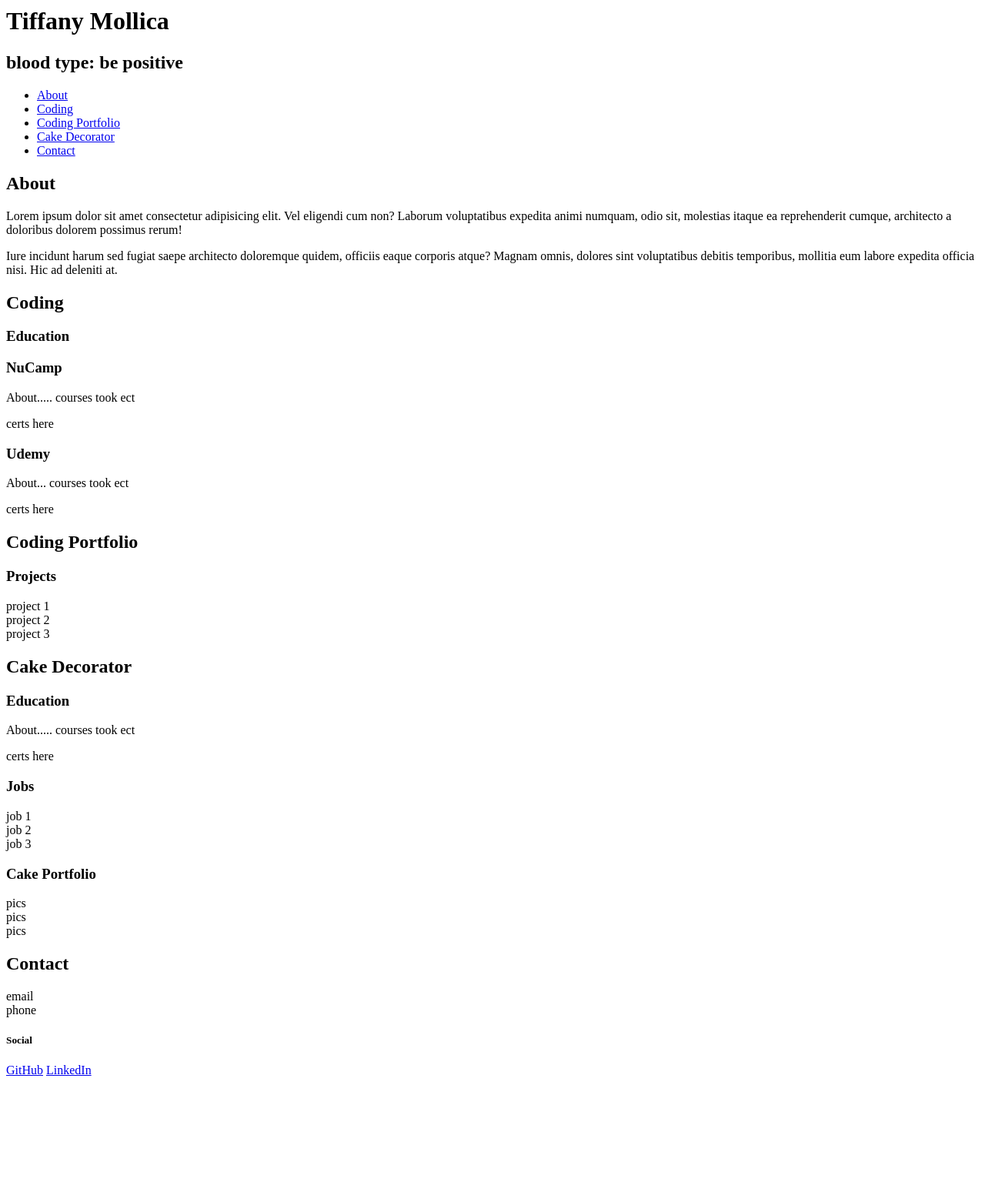
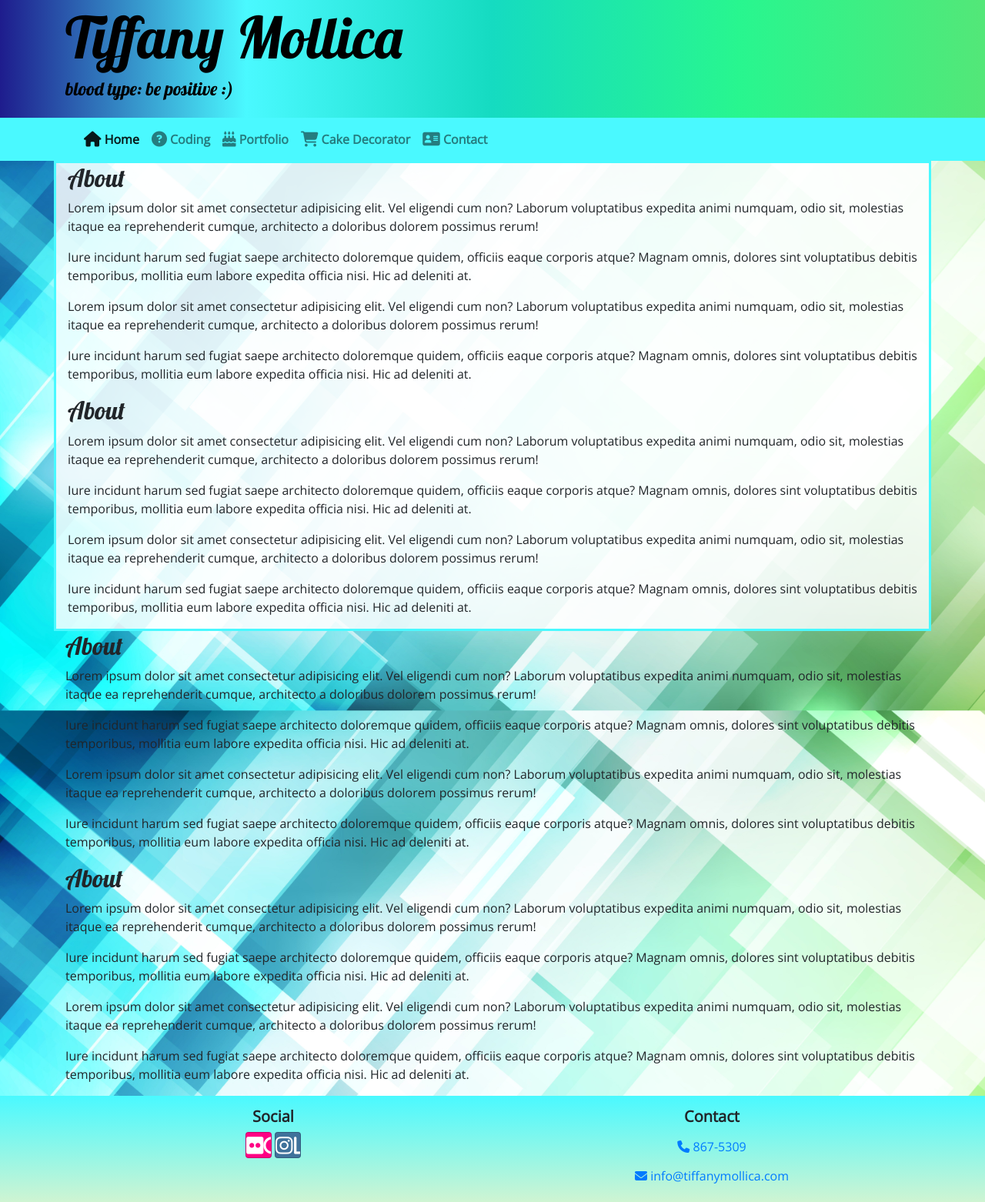
Before and after one commit to tiffany-m/Portfolio_Page, a website: page index.html in a window 1280 px wide. Shown: the part 12-1574 px from the top of the page at 77% size. Before the commit the page ends 1420 px from the top, so only its background shows below. Drawn offline with nearby package versions, Linux system fonts and the light colour scheme.

Commit message:
working on colors

```diff
--- a/index.html
+++ b/index.html
@@ -2,88 +2,112 @@
 <html lang="en">
 
 <head>
+    <!-- Required meta tags always come first -->
     <meta charset="utf-8" />
+    <meta name="viewport" content="width=device-width, initial-scale=1" />
+    <!-- build:css css/main.css -->
+    <link rel="stylesheet" href="node_modules/bootstrap/dist/css/bootstrap.min.css" />
+    <link rel="stylesheet" href="node_modules/font-awesome/css/font-awesome.min.css" />
+    <link rel="stylesheet" href="node_modules/bootstrap-social/bootstrap-social.css" />
+    <link rel="stylesheet" href="styles.css" />
+    <!-- endbuild -->
+    <link rel="stylesheet" href="https://fonts.googleapis.com/css?family=Lobster|Open+Sans" />
+    <!-- Title -->
     <title>Tiffany Mollica</title>
 </head>
 
 <body>
-
-    <header>
-        <div>
+<!-- Header -->
+    <header class="jumbotron jumbotron-fluid">
+        <div class="container">
+            <div class="row">
+                <div class="col">
                     <h1>Tiffany Mollica</h1>
-            <h2>blood type: be positive</h2>
+                    <h4>blood type: be positive :)</h4>
+                </div>
+            </div>
         </div>
     </header>
-
-    <div>
-        <ul>
-            <li><a href="#">About</a></li>
-            <li><a href="#">Coding</a></li>
-            <li><a href="#">Coding Portfolio</a></li>
-            <li><a href="#">Cake Decorator</a></li>
-            <li><a href="#">Contact</a></li>
+<!-- Nav Bar -->
+    <nav class="navbar navbar-expand-sm navbar-light sticky-top">
+        <div class="container">
+            <a class="navbar-brand" href="#"></a>
+            <button class="navbar-toggler" type="button" data-toggle="collapse" data-target="#bakeryNavbar">
+                <span class="navbar-toggler-icon"></span>
+            </button>
+            <div class="collapse navbar-collapse" id="bakeryNavbar">
+                <ul class="navbar-nav">
+                    <li class="nav-item active"><a class="nav-link" href="#"><i class="fa fa-home fa-lg"></i> Home</a></li>
+                    <li class="nav-item"><a class="nav-link" href=""><i class="fa fa-question-circle fa-lg"></i> Coding</a></li>
+                    <li class="nav-item"><a class="nav-link" href=""><i class="fa fa-birthday-cake fa-lg"></i> Portfolio</a></li>
+                    <li class="nav-item"><a class="nav-link" href=""><i class="fa fa-shopping-cart fa-lg"></i> Cake Decorator</a></li>
+                    <li class="nav-item"><a class="nav-link" href=""><i class="fa fa-address-card fa-lg"></i> Contact</a></li>
                 </ul>
             </div>
-
-    <div>
+        </div>
+    </nav>
+<!-- Home -->
+    <div class="container boxStyle">
+        <div class="row">
+            <div class="col">
                 <h2>About</h2>
                 <p>Lorem ipsum dolor sit amet consectetur adipisicing elit. Vel eligendi cum non? Laborum voluptatibus expedita animi numquam, odio sit, molestias itaque ea reprehenderit cumque, architecto a doloribus dolorem possimus rerum!</p>
                 <p>Iure incidunt harum sed fugiat saepe architecto doloremque quidem, officiis eaque corporis atque? Magnam omnis, dolores sint voluptatibus debitis temporibus, mollitia eum labore expedita officia nisi. Hic ad deleniti at.</p>
-    </div>
-
-    <div>
-        <h2>Coding</h2>
-        <h3>Education</h3>
-          <div>
-            <h3>NuCamp</h3>
-              <p>About..... courses took ect</p>
-              <div>certs here</div>
-          </div>
-          <div>
-            <h3>Udemy</h3>
-              <p>About... courses took ect</p>
-              <div>certs here</div>
+                <p>Lorem ipsum dolor sit amet consectetur adipisicing elit. Vel eligendi cum non? Laborum voluptatibus expedita animi numquam, odio sit, molestias itaque ea reprehenderit cumque, architecto a doloribus dolorem possimus rerum!</p>
+                <p>Iure incidunt harum sed fugiat saepe architecto doloremque quidem, officiis eaque corporis atque? Magnam omnis, dolores sint voluptatibus debitis temporibus, mollitia eum labore expedita officia nisi. Hic ad deleniti at.</p>
             </div>
         </div>
-
-    <div>
-        <h2>Coding Portfolio</h2>
-          <h3>Projects</h3>
-          <div>project 1</div>
-          <div>project 2</div>
-          <div>project 3</div>
+        <div class="row">
+            <div class="col">
+                <h2>About</h2>
+                <p>Lorem ipsum dolor sit amet consectetur adipisicing elit. Vel eligendi cum non? Laborum voluptatibus expedita animi numquam, odio sit, molestias itaque ea reprehenderit cumque, architecto a doloribus dolorem possimus rerum!</p>
+                <p>Iure incidunt harum sed fugiat saepe architecto doloremque quidem, officiis eaque corporis atque? Magnam omnis, dolores sint voluptatibus debitis temporibus, mollitia eum labore expedita officia nisi. Hic ad deleniti at.</p>
+                <p>Lorem ipsum dolor sit amet consectetur adipisicing elit. Vel eligendi cum non? Laborum voluptatibus expedita animi numquam, odio sit, molestias itaque ea reprehenderit cumque, architecto a doloribus dolorem possimus rerum!</p>
+                <p>Iure incidunt harum sed fugiat saepe architecto doloremque quidem, officiis eaque corporis atque? Magnam omnis, dolores sint voluptatibus debitis temporibus, mollitia eum labore expedita officia nisi. Hic ad deleniti at.</p>
             </div>
-
-    <div>
-        <h2>Cake Decorator</h2>
-          <h3>Education</h3>
-            <p>About..... courses took ect</p>
-            <div>certs here</div>
-          <h3>Jobs</h3>
-            <div>job 1</div>
-            <div>job 2</div>
-            <div>job 3</div>
-          <h3>Cake Portfolio</h3>
-            <div>pics</div>
-            <div>pics</div>
-            <div>pics</div>
         </div>
-
-    <div>
-      <h2>Contact</h2>
-        <div>email</div>
-        <div>phone</div>
     </div>
-
-    <footer>
-
-        <div>
-            <h5>Social</h5>
-            <a href="#">GitHub</a>
-            <a href="#">LinkedIn</a>
+        <div class="container">
+        <div class="row">
+            <div class="col">
+                <h2>About</h2>
+                <p>Lorem ipsum dolor sit amet consectetur adipisicing elit. Vel eligendi cum non? Laborum voluptatibus expedita animi numquam, odio sit, molestias itaque ea reprehenderit cumque, architecto a doloribus dolorem possimus rerum!</p>
+                <p>Iure incidunt harum sed fugiat saepe architecto doloremque quidem, officiis eaque corporis atque? Magnam omnis, dolores sint voluptatibus debitis temporibus, mollitia eum labore expedita officia nisi. Hic ad deleniti at.</p>
+                <p>Lorem ipsum dolor sit amet consectetur adipisicing elit. Vel eligendi cum non? Laborum voluptatibus expedita animi numquam, odio sit, molestias itaque ea reprehenderit cumque, architecto a doloribus dolorem possimus rerum!</p>
+                <p>Iure incidunt harum sed fugiat saepe architecto doloremque quidem, officiis eaque corporis atque? Magnam omnis, dolores sint voluptatibus debitis temporibus, mollitia eum labore expedita officia nisi. Hic ad deleniti at.</p>
+            </div>
+        </div>
+        <div class="row">
+            <div class="col">
+                <h2>About</h2>
+                <p>Lorem ipsum dolor sit amet consectetur adipisicing elit. Vel eligendi cum non? Laborum voluptatibus expedita animi numquam, odio sit, molestias itaque ea reprehenderit cumque, architecto a doloribus dolorem possimus rerum!</p>
+                <p>Iure incidunt harum sed fugiat saepe architecto doloremque quidem, officiis eaque corporis atque? Magnam omnis, dolores sint voluptatibus debitis temporibus, mollitia eum labore expedita officia nisi. Hic ad deleniti at.</p>
+                <p>Lorem ipsum dolor sit amet consectetur adipisicing elit. Vel eligendi cum non? Laborum voluptatibus expedita animi numquam, odio sit, molestias itaque ea reprehenderit cumque, architecto a doloribus dolorem possimus rerum!</p>
+                <p>Iure incidunt harum sed fugiat saepe architecto doloremque quidem, officiis eaque corporis atque? Magnam omnis, dolores sint voluptatibus debitis temporibus, mollitia eum labore expedita officia nisi. Hic ad deleniti at.</p>
+            </div>
+        </div>
+    </div>
+<!-- Footer -->
+<footer class="site-footer">
+    <div class="container">
+        <div class="row">
+            <div class="col-sm mb-3 text-center">
+                <h5><strong>Social</strong></h5>
+                <a class="btn btn-social-icon btn-flickr" href="#"><i class="fa fa-flickr">Github</i></a>
+                <a class="btn btn-social-icon btn-instagram" href="#"><i class="fa fa-instagram">LinkedIn</i></a>
+            </div>
+            <div class="col-sm text-center">
+                <h5><strong>Contact</strong></h5>
+                <a role="button" class="btn btn-link" href="tel:+8675309"><i class="fa fa-phone"></i> 867-5309</a><br>
+                <a role="button" class="btn btn-link" href="mailto:info@edibledelights.com"><i class="fa fa-envelope"></i> info@tiffanymollica.com</a>
+            </div>
+        </div>
     </div>
 </footer>
-
+    <!-- jQuery must come first, then Popper.js, then the Bootstrap JavaScript plugins.-->
+    <script src="node_modules/jquery/dist/jquery.slim.min.js"></script>
+    <script src="node_modules/popper.js/dist/umd/popper.min.js"></script>
+    <script src="node_modules/bootstrap/dist/js/bootstrap.min.js"></script>
 </body>
 
 </html>
--- /dev/null
+++ b/styles.css
@@ -0,0 +1,53 @@
+/*Fix My Divs!!!
+div,img{
+    border: dashed 1px gray;
+    padding:1px;
+}
+.container {
+    border: solid 1px green;
+    padding:1px;
+}
+.col, .col-md-2, .col-md-3, .col-md-4{
+    border: solid 1px rgb(4, 0, 255);
+    padding:1px;
+}
+.row {
+    border: solid 1px red;
+    padding:1px;
+} */
+body {
+  font-family: "Open Sans", sans-serif;
+  background: url(/img/lightBG.jpg) no-repeat center center fixed;
+  background-size: cover;
+}
+
+.jumbotron {
+  margin: 0;
+  padding: 15px;
+  background-image: linear-gradient(to right,  #1e1c8d, #4af9ff, #15dbc1, #28f68f, #53e778);
+  color: black;
+}
+
+.navbar {
+  background-color: #4af9ff;
+  font-weight: bold;
+}
+
+.site-footer {
+  background-image: linear-gradient(#4af9ff, #CFF4D2);
+  padding: 15px;
+  position: absolute;
+  width: 100%; }
+
+h1 {
+  font-size: 75px;
+}
+
+h1, h2, h3, h4 {
+  font-family: "Lobster", cursive;
+}
+
+.boxStyle {
+   background-color: rgba(255, 255, 255, 0.829);
+   border: solid #4af9ff;
+  }
```
Also changed, not shown: cake_decorator.html (added, +15 -0 lines), coding.html (added, +15 -0 lines), coding_portfolio.html (added, +8 -0 lines), contact.html (added, +6 -0 lines), img/flowerBG.jpg (added), img/hillsBG.jpg (added), img/images.png (added), img/lightBG.jpg (added), img/patternBG.jpg (added). Lines whose indentation alone changed are shown as unchanged.
